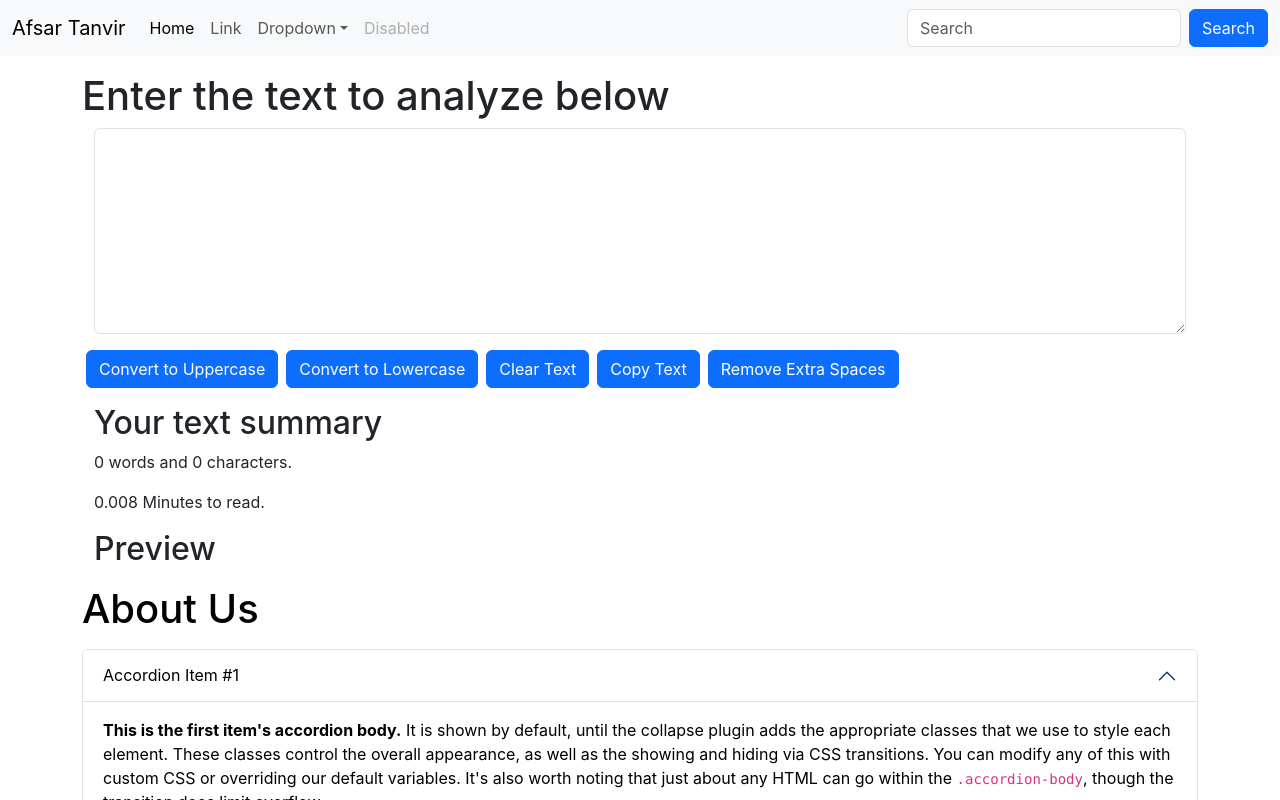
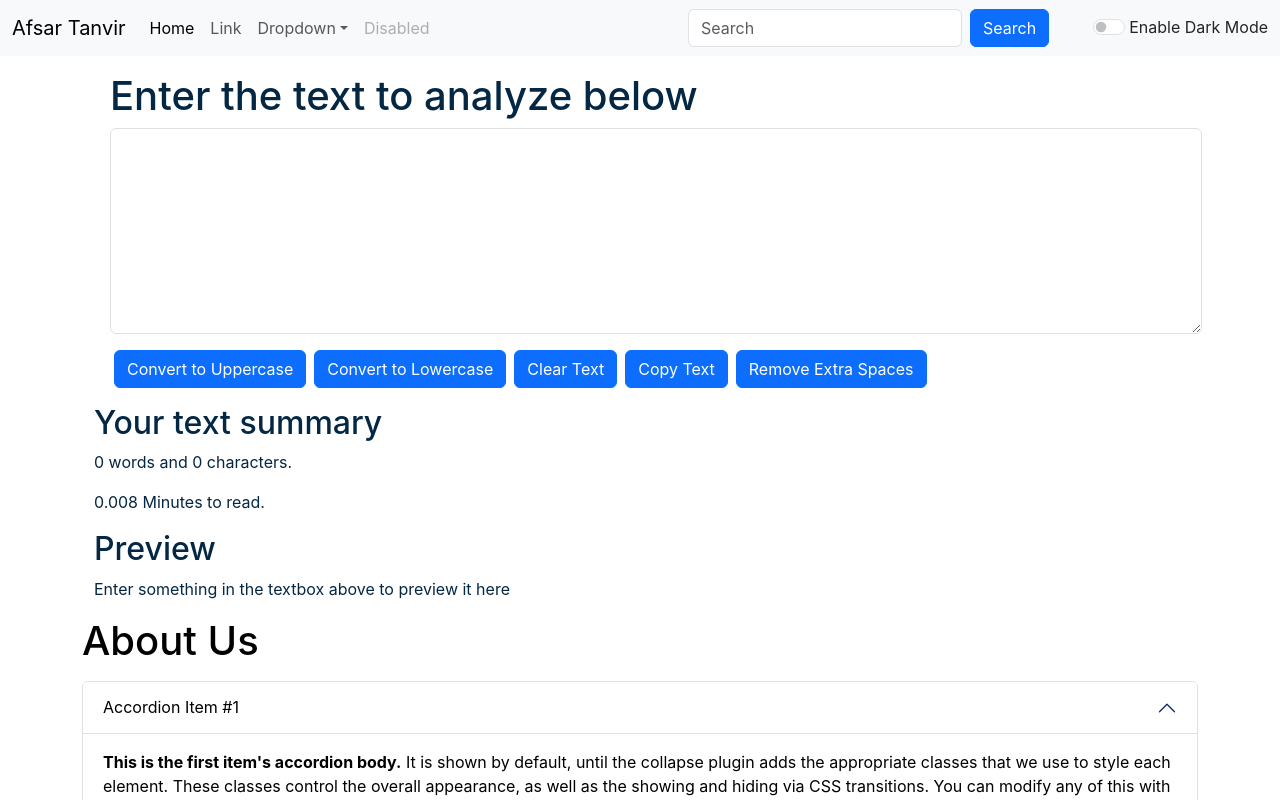
Before and after one commit to AfsarTanvir/React-Basic, a React (Create React App) app in the folder my-react-app/: page / in a window 1280 px wide. Shown: the top 800 px of the page. Built offline with nearby package versions, Linux system fonts and the light colour scheme.

Commit message:
Improving Dark Mode

```diff
--- a/my-react-app/src/App.js
+++ b/my-react-app/src/App.js
@@ -2,15 +2,27 @@
 import About from "./components/About";
 import Navbar from "./components/Navbar";
 import TextForm from "./components/TextForm";
+import React, { useState } from "react";
 
 function App() {
+  const [mode, setMode] = useState("light");
+
+  const toggleMode = () => {
+    if (mode === "light") {
+      setMode("dark");
+      document.body.style.backgroundColor = "#042743";
+    } else {
+      setMode("light");
+      document.body.style.backgroundColor = "white";
+    }
+  };
   return (
     <>
-      <Navbar title="Afsar Tanvir" />
+      <Navbar title="Afsar Tanvir" mode={mode} toggleMode={toggleMode} />
       <div className="container my-3">
-        <TextForm heading="Enter the text to analyze below" />
+        <TextForm heading="Enter the text to analyze below" mode={mode} />
       </div>
-      <About/>
+      <About />
     </>
   );
 }
--- a/my-react-app/src/components/Navbar.js
+++ b/my-react-app/src/components/Navbar.js
@@ -2,7 +2,9 @@
 
 export default function Navbar(props) {
   return (
-    <nav className="navbar navbar-expand-lg bg-body-tertiary">
+    <nav
+      className={`navbar navbar-expand-lg navbar-${props.mode} bg-${props.mode}`}
+    >
       <div className="container-fluid">
         <a className="navbar-brand" href="/">
           {props.title}
@@ -75,6 +77,25 @@
               Search
             </button>
           </form>
+          <div
+            className={`form-check form-switch text-${
+              props.mode === "light" ? "dark" : "light"
+            }`}
+          >
+            <input
+              className="form-check-input mx-1"
+              onClick={props.toggleMode}
+              type="checkbox"
+              id="flexSwitchCheckDefault"
+            />
+
+            <label
+              className="form-check-label"
+              htmlFor="flexSwitchCheckDefault"
+            >
+              Enable Dark Mode
+            </label>
+          </div>
         </div>
       </div>
     </nav>
@@ -82,9 +103,9 @@
 }
 
 Navbar.prototype = {
-    title: PropTypes.string.isRequired,
-    aboutText: PropTypes.string.isRequired,
-}
+  title: PropTypes.string.isRequired,
+  aboutText: PropTypes.string.isRequired,
+};
 
 Navbar.defaultProps = {
   title: "Set title here",
--- a/my-react-app/src/components/TextForm.js
+++ b/my-react-app/src/components/TextForm.js
@@ -43,13 +43,20 @@
   const [text, setText] = useState("");
   return (
     <>
-      <div>
+      <div
+        className="container mx-3"
+        style={{ color: parameters.mode === "dark" ? "white" : "#042743" }}
+      >
         <h1>{parameters.heading}</h1>
-        <div className="container mb-3">
+        <div className="mb-3">
           <textarea
             className="form-control"
             value={text}
             onChange={handleOnChange}
+            style={{
+              backgroundColor: parameters.mode === "dark" ? "grey" : "white",
+              color: parameters.mode === "dark" ? "white" : "#042743",
+            }}
             id="myBox"
             rows="8"
           ></textarea>
@@ -70,7 +77,10 @@
           Remove Extra Spaces
         </button>
       </div>
-      <div className="container my-3">
+      <div
+        className="container my-3"
+        style={{ color: parameters.mode === "dark" ? "white" : "#042743" }}
+      >
         <h2>Your text summary</h2>
         <p>
           {text.trim().length
@@ -80,7 +90,11 @@
         </p>
         <p>{0.008 * text.split(" ").length} Minutes to read.</p>
         <h2>Preview</h2>
-        <p>{text}</p>
+        <p>
+          {text.length > 0
+            ? text
+            : "Enter something in the textbox above to preview it here"}
+        </p>
       </div>
     </>
   );
```
